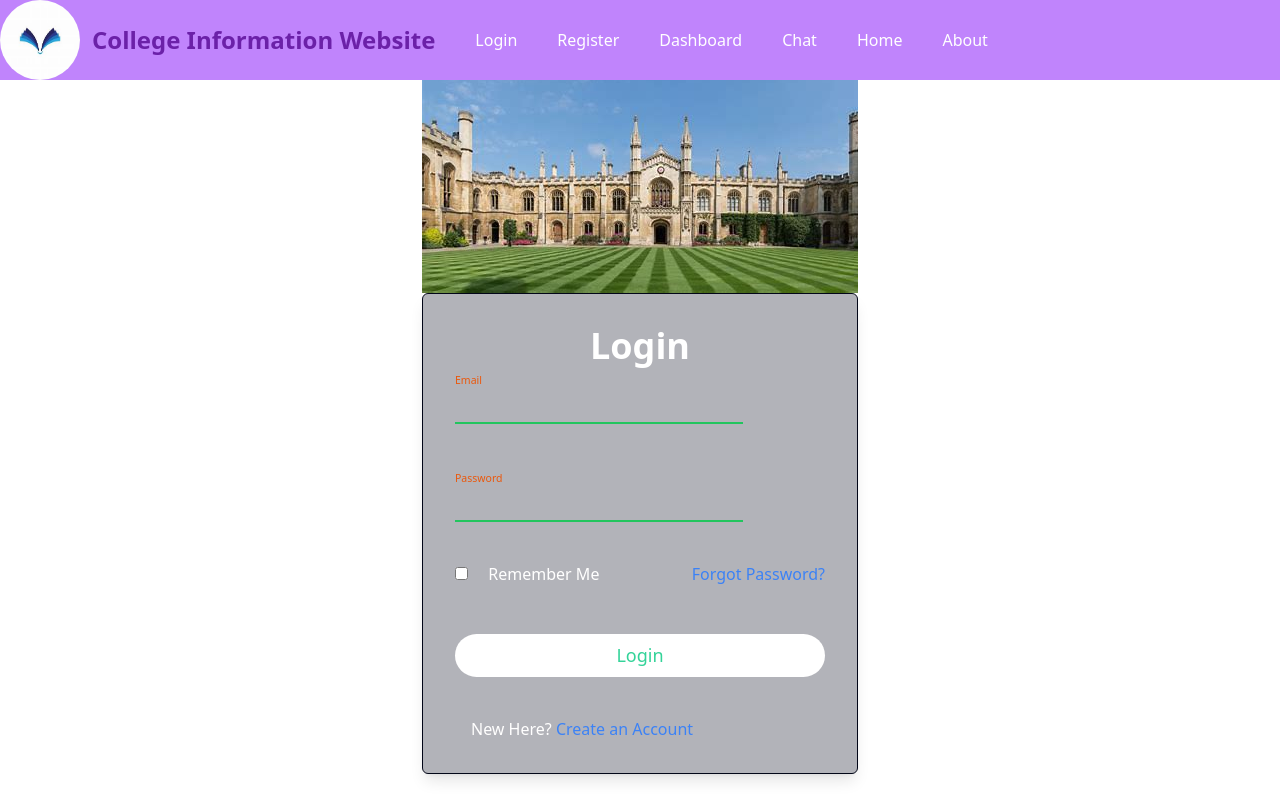
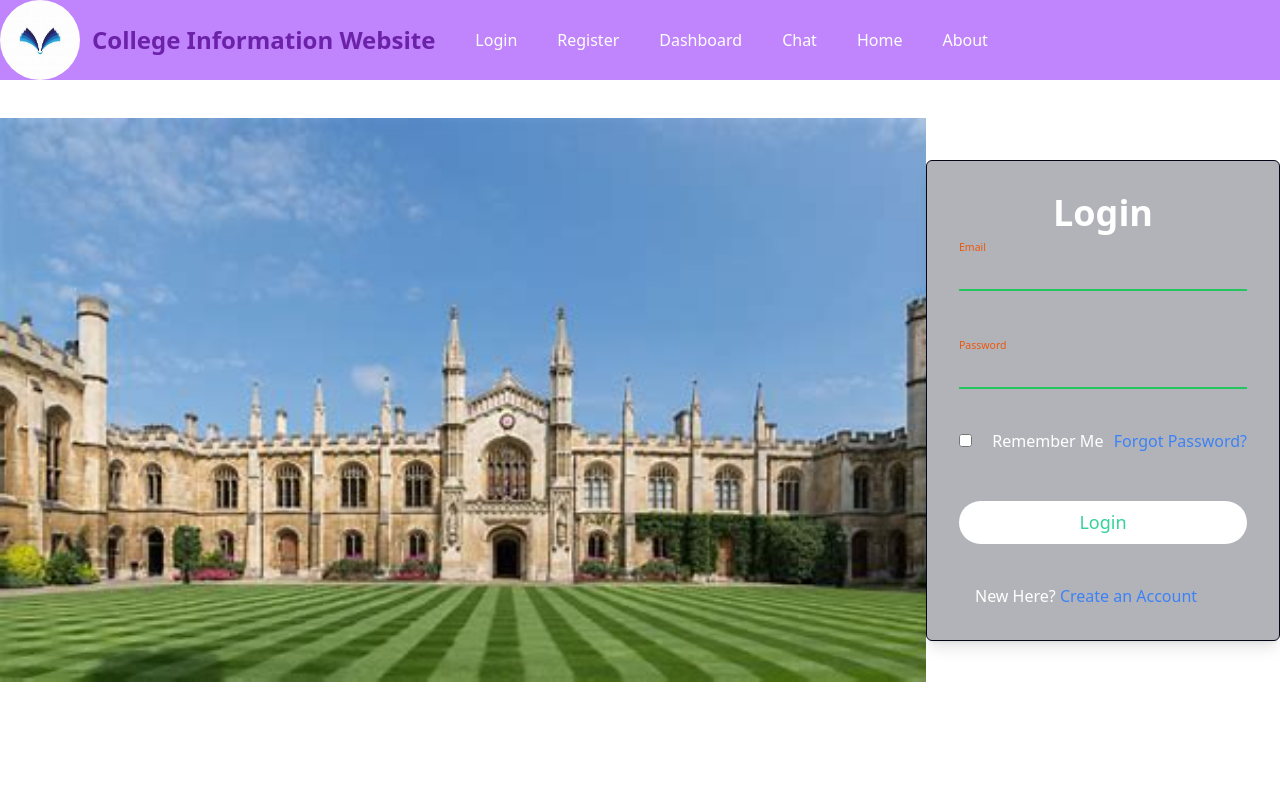
Before and after one commit to anurag310/reactCrud, a React (Vite) app: page /login in a window 1280 px wide. Built offline with nearby package versions, Linux system fonts and the light colour scheme.

Commit message:
initial commit

```diff
--- a/src/pages/Login.jsx
+++ b/src/pages/Login.jsx
@@ -61,11 +61,12 @@ export default function Login() {
 
   return (
     <>
+      <img src={log} alt='' className=' w-full' />
       <div >
-      <img src={log} alt='' />
+
         <div>
 
-          <div className=" border-style:solid bg-slate-950 border border-slate-950 rounded-md p-8 shadow-lg backdrop-filter backdrop-blur-sm bg-opacity-30 relative"  >
+          <div className=" border-style:solid bg-slate-950 border border-slate-950 rounded-md p-8 shadow-lg backdrop-filter backdrop-blur-sm bg-opacity-30 relative "  >
             <h1 className=" text-4xl  text-white font-bold text-center mb-4">Login</h1>
             <form onSubmit={handleLogin} action="">
               <div className=" relative my-4">
```
